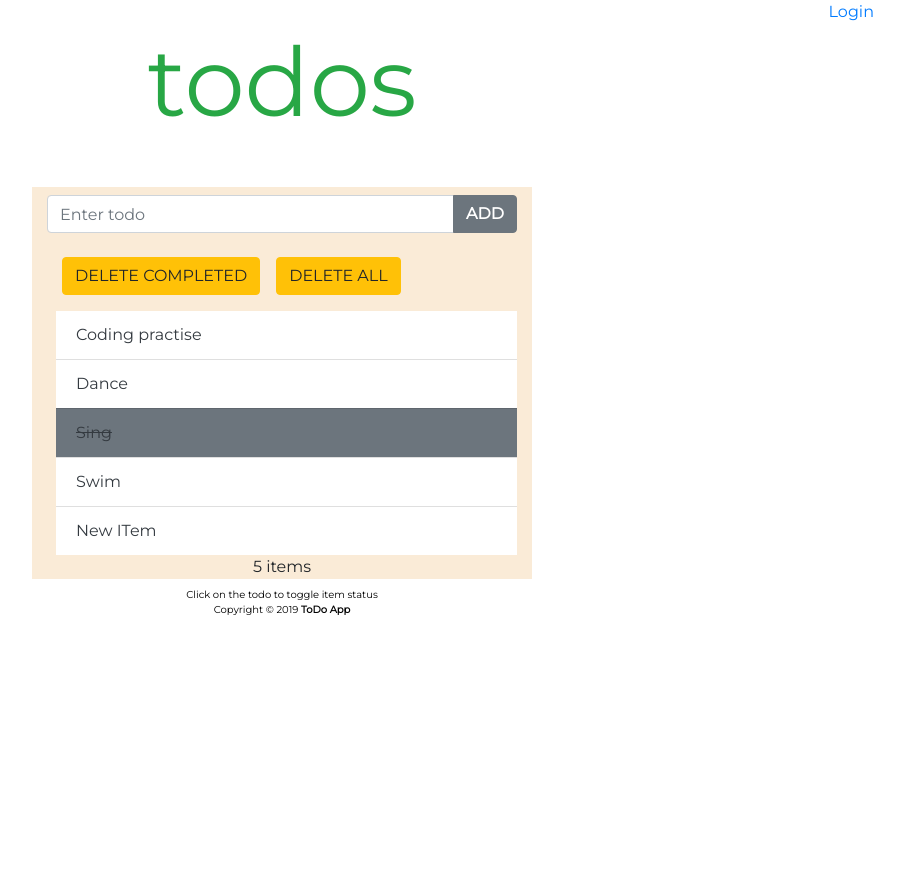
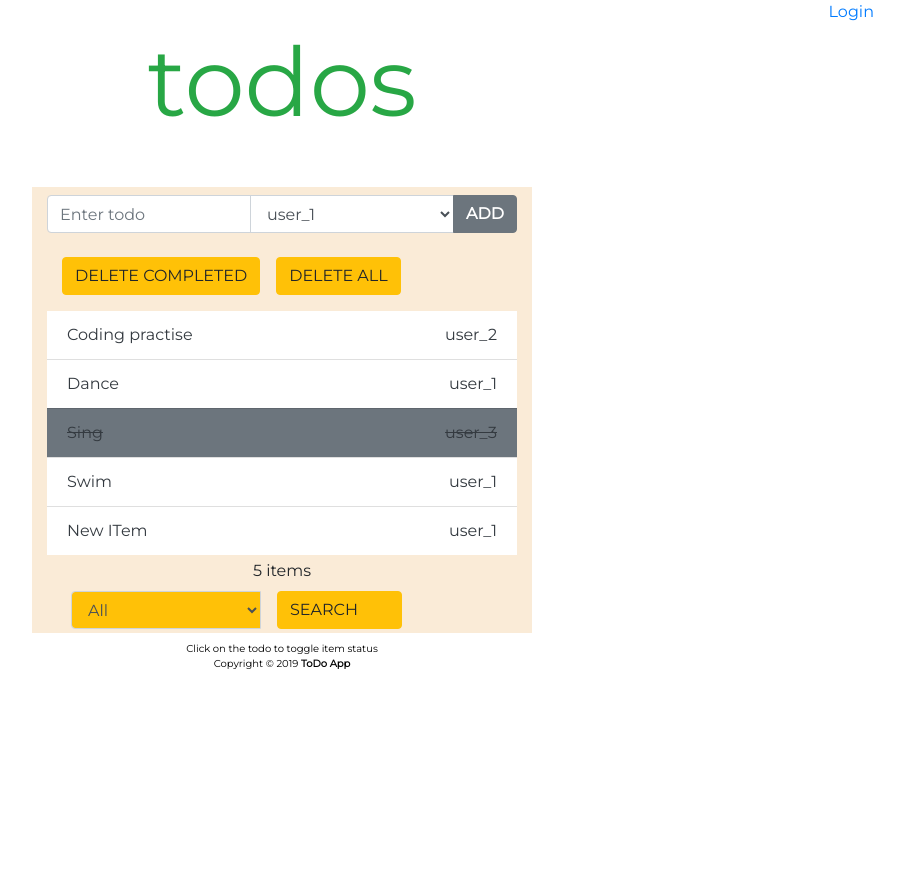
Before and after one commit to Abhiramcm/todo, a Django app: page / in a window 1280 px wide. Shown: the top 873 px of the page, without its empty margins (358-1262 px from the left). Run offline with Django 3.2, Linux system fonts and the light colour scheme; data comes from the database, SQL or seed files in the repository; both versions use the stored data as it was after the commit; some libraries are stand-ins or nearby versions.

Commit message:
admin can tag each item and items can be filtered using tag

```diff
--- a/todo/urls.py
+++ b/todo/urls.py
@@ -26,5 +26,6 @@ urlpatterns = [
     path('completeitem/<int:item_id>/',complete,name='complete'),
     path('deletecompleted/',deletecompleted,name='deletecompleted'),
     path('deleteall/',deleteall,name='deleteall'),
+    #path('filterview/', filterview, name='filter'),
 
 ]
--- a/todolist/models.py
+++ b/todolist/models.py
@@ -1,9 +1,12 @@
 from django.db import models
+from django.contrib.auth.models import User
 
 class TodoItem(models.Model):
+    user = models.ForeignKey(User,default='',on_delete=models.CASCADE)
     contents = models.TextField(max_length=40)
     complete = models.BooleanField(default=False)
 
 
+
     def __str__(self):
-        return self.contents
+        return self.contents,self.user
--- a/todolist/static/css/main.css
+++ b/todolist/static/css/main.css
@@ -20,3 +20,7 @@
     background: #6c757d;
 
 }
+.padding-0{
+    padding-right: 0;
+    padding-left: 0;
+}
--- a/todolist/templates/todolist/login.html
+++ b/todolist/templates/todolist/login.html
@@ -37,8 +37,11 @@
                     </table>
 
                 </div>
+
                     <button class="btn btn-outline-secondary bg-secondary text-white font-weight-bold " type="submit">Login</button>
-                    </form>
+                    {{ context.error }}
+                    <p class="small">**Permission restricted to admin only</p>
+                </form>
             </div>
 
         </div>
--- a/todolist/templates/todolist/todo.html
+++ b/todolist/templates/todolist/todo.html
@@ -1,6 +1,6 @@
 {% load static %}
 <!DOCTYPE html>
-<html lang="en">
+<html lang="en" xmlns="http://www.w3.org/1999/html">
 <head>
     <link rel="stylesheet" href="{% static '/css/bootstrap.min.css' %}">
     <!--Google fonts-->
@@ -14,6 +14,13 @@
 </head>
 
 <body>
+{% if messages %}
+        {% for message in messages %}
+         {% if message.tags %}  <script>alert("{{ message }}")</script> {% endif %}
+
+        {% endfor %}
+
+    {% endif %}
 <!--header section-->
 <section id="todoheader" class="bg-white ">
     <div class="text-right mr-5">
@@ -45,10 +52,22 @@
 
                 <form action="/addtodo/" method="post" class="py-2 text-left">{% csrf_token %}
                 <div class="input-group mb-3">
-                <input type="text" class="form-control" name="content" placeholder="Enter todo" aria-label="Recipient's username" aria-describedby="basic-addon2">
+                <input type="text" class="form-control" name="content" placeholder="Enter todo"
+                       aria-label="Recipient's username" aria-describedby="basic-addon2">
+
+                <select class="form-control" name="tag" id="user" >
+                {% for usr in users %}
+                    <option value="{{ usr }}">
+                        {{ usr }}
+                    </option>
+                {% endfor %}
+                </select>
                 <div class="input-group-append">
-                <button class="btn btn-outline-secondary bg-secondary text-white font-weight-bold" type="submit">ADD</button>
+                <button class="btn btn-outline-secondary bg-secondary text-white font-weight-bold" type="submit">
+                    ADD
+                </button>
                 </div>
+
                 </div>
                     </form>
             </div>
@@ -73,52 +92,121 @@
                     </a>
 
                 </div>
+
             </div>
         </div>
 
     </div>
 
 
+<!--Todo list section-->
+        <div class="row mt-3 no-gutters ">
 
-        <div class="row mt-3 ">
-            <div class="col text-left custom-control">
+            <div class="col-6 mb-1 text-left custom-control">
 
-            {% for all_item in all_items %}
-                <ul  class="list-group list-group-flush text-dark">
+            {% for all_item in useritems %}
+
+                <ul  class=" list-group list-group-flush text-dark">
                 {% if all_item.complete %}
                 <li class="list-group-item todo-complete">
                     {{ all_item.contents }}
+
                 </li>
                     {% else %}
-                    <a href="{% url 'complete' all_item.id %}"><li class="list-group-item text-dark">{{ all_item.contents }}
-                </li></a>
+                    <a href="{% url 'complete' all_item.id %}">
+                        <li class="list-group-item text-dark">
+                            {{ all_item.contents }}
+                        </li>
+                    </a>
+
                     {% endif %}
                 </ul>
             {% endfor %}
 
 
+
+           </div>
+
+
+        <!--tag details-->
+        <div class="col-6 text-right custom-control">
+
+            {% for all_item in useritems %}
+
+                <ul  class="list-group list-group-flush text-dark">
+                {% if all_item.complete %}
+                <li class="list-group-item todo-complete">
+                    {{ all_item.user }}
+
+                </li>
+                    {% else %}
+                    <a href="{% url 'complete' all_item.id %}">
+                        <li class="list-group-item text-dark">{{ all_item.user }}
+                        </li>
+                    </a>
+
+                    {% endif %}
+                </ul>
+            {% endfor %}
+
+
+
            </div>
         </div>
+
     <footer>
+
             <div class="text-center">
-                {% if all_items.count > 1%}
-                {{ all_items.count }} items
-                {% elif all_items.count == 1 %}
-                    {{ all_items.count }} item
+                {% if useritems.count > 1%}
+                {{ useritems.count }} items
+                {% elif useritems.count == 1 %}
+                    {{ useritems.count }} item
                     {% else %}
 
                 {% endif %}
             </div>
+
     </footer>
+<!--TAG FILTER-->
+
+    <div class="row mt-2 ml-0 pb-1">
+
+
+    <form action="." method="GET">{% csrf_token %}
+    <div class="input-group">
+
+            <select class="form-control bg-warning ml-4" name="tag_filter" style="width: 190px" id="filter"  >
+                <option value="All">All</option>
+                {% for usr in users %}
+                    <option value="{{ usr }}">
+                        {{ usr }}
+                    </option>
+                {% endfor %}
+
+            </select>
+
+            <button type="submit" class="btn input-group-append btn-warning ml-3" style="width: 125px;">SEARCH</button>
 
 
 
+            <!--<a href="#">
+
+            </a>-->
+
+</div>
+    </form>
     </div>
+    <!--END OF TAG FILTER-->
+
+
+    </div>
+
 <div class="row all-help text-center mt-2" style="display: block" >
     Click on the todo to toggle item status
     <div class="row pad">
         <div class="text-center col-lg-12">
             Copyright &copy; 2019
+
             <strong>ToDo App</strong>
         </div>
     </div>
--- a/todolist/views.py
+++ b/todolist/views.py
@@ -1,14 +1,24 @@
 from django.shortcuts import render,redirect
 from django.contrib.auth import authenticate,login,logout
+from django.contrib.auth.models import User
 from django.contrib.auth.decorators import login_required
 from django.http import HttpResponseRedirect
+from django.contrib import messages
 from .models import TodoItem
 
 
 def todoView(request):
     all_todo_items = TodoItem.objects.all()
-    return render(request, 'todolist/todo.html',
-                  {'all_items':all_todo_items})
+    all_users =  User.objects.exclude(username='admin')
+    tag = request.GET.get('tag_filter')
+    if (tag == "All" or tag is None ):
+        user_items = all_todo_items
+    else:
+        user_id = User.objects.get(username=tag).pk
+        user_items = TodoItem.objects.filter(user=user_id)
+    context = {'all_items': all_todo_items,
+                   'users': all_users, 'useritems': user_items}
+    return render(request, 'todolist/todo.html', context)
 
 def user_login(request):
     context = {}
@@ -17,44 +27,58 @@ def user_login(request):
     user = authenticate(request,username=username,password=password)
     if user:
         login(request, user)
-        if request.GET.get('next', None):
-            return HttpResponseRedirect(request.GET['next'])
-
-            #return redirect('login')
+        if username == 'admin':
+            if request.GET.get('next', None):
+                return HttpResponseRedirect(request.GET['next'])
+            else:
+                return redirect('index')
         else:
-
             return redirect('index')
     else:
         context['error']="provide proper credentials!!"
         return render(request, 'todolist/login.html', context)
 
 def user_logout(request):
-    #if request.method == "POST":
         logout(request)
         return redirect('index')
 
 @login_required(login_url='/user_login')
 def addtodo(request):
-    if request.method == "POST":
-        n = request.POST.get('content')
-        new_item = TodoItem(contents=n)
-        new_item.save()
-        return redirect('index')
+    if (request.user.username == 'admin'):
+        if request.method == "POST":
+            content = request.POST.get('content')
+            user_name = request.POST.get('tag')
+            usr=User.objects.get(username=user_name)
+            new_item = TodoItem(contents=content,user=usr)
+            new_item.save()
+            return redirect('index')
+        else:
+            return redirect('index')
     else:
+        messages.info(request, 'Only admin can add todos!!')
         return redirect('index')
 
 @login_required(login_url="/user_login/")
 def deletecompleted(request):
-    TodoItem.objects.filter(complete__exact=True).delete()
+    if (request.user.username == 'admin'):
+        TodoItem.objects.filter(complete__exact=True).delete()
+    else:
+        messages.info(request, 'Only admin can delete todos!!')
     return redirect('index')
 
 @login_required(login_url = "/user_login/")
 def deleteall(request):
-    TodoItem.objects.all().delete()
+    if (request.user.username == 'admin'):
+        TodoItem.objects.all().delete()
+    else:
+        messages.info(request, 'Only admin can delete todos!!')
     return redirect('index')
 @login_required(login_url = "/user_login/")
 def complete(request,item_id):
-    complete_item = TodoItem.objects.get(id=item_id)
-    complete_item.complete = True
-    complete_item.save()
+    if (request.user.username == 'admin'):
+        complete_item = TodoItem.objects.get(id=item_id)
+        complete_item.complete = True
+        complete_item.save()
+    else:
+        messages.info(request, 'Only admin can toggle item status!!')
     return redirect('index')
```
Also changed, not shown: db.sqlite3, todolist/migrations/0002_auto_20191026_1735.py (added), todolist/migrations/0002_todoitem_complete.py (deleted), todolist/migrations/0003_auto_20191023_2035.py (deleted), todolist/migrations/0003_auto_20191026_1927.py (added).
